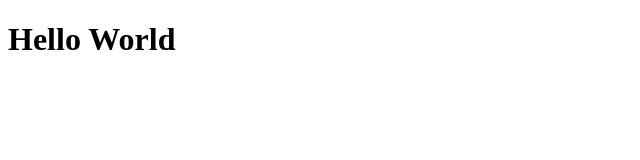
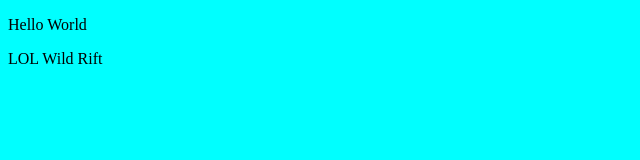
Before and after one commit to RaTRFlash/PJ2, a plain HTML site: page index.html in a window 1280 px wide. Shown: the whole page, without its empty margins (0-640 px from the left). Drawn offline with Linux system fonts and the light colour scheme.

Commit message:
new updated

```diff
--- a/index.html
+++ b/index.html
@@ -5,9 +5,15 @@
     <meta http-equiv="X-UA-Compatible" content="IE=edge">
     <meta name="viewport" content="width=device-width, initial-scale=1.0">
     <title>Document</title>
+    <style>
+        body{
+            background-color: aqua;
+        }
+    </style>
 </head>
 
 <body>
-    <h1>Hello World</h1>
+    <p>Hello World</p>
+    <p>LOL Wild Rift</p>
 </body>
 </html>
```
